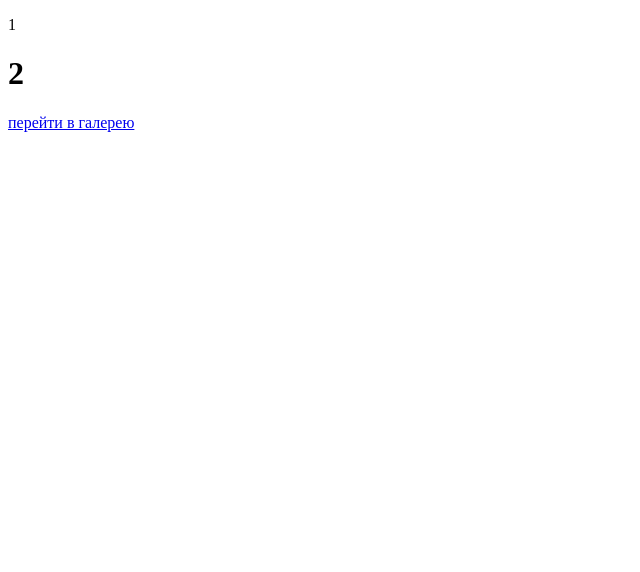
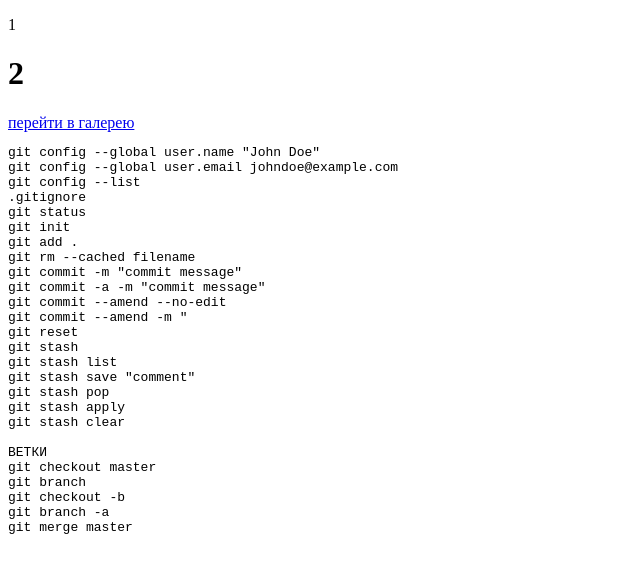
Before and after one commit to KoctyaShkimbov/domashnee, a plain HTML site: page index.html in a window 1280 px wide. Shown: the whole page, without its empty margins (0-640 px from the left). Drawn offline with Linux system fonts and the light colour scheme.

Commit message:
добавил команды гит которые проходили на уроке

```diff
--- a/index.html
+++ b/index.html
@@ -1,14 +1,45 @@
 <!DOCTYPE html>
 <html lang="zxx">
+
 <head>
     <meta charset="UTF-8">
     <meta http-equiv="X-UA-Compatible" content="IE=edge">
     <meta name="viewport" content="width=device-width, initial-scale=1.0">
     <title>Document</title>
 </head>
+
 <body>
     <p>1</p>
     <h1>2</h1>
     <a href="gallery.html" target="_blank">перейти в галерею</a>
+    <pre>
+git config --global user.name "John Doe"
+git config --global user.email johndoe@example.com
+git config --list
+.gitignore
+git status
+git init
+git add .
+git rm --cached filename
+git commit -m "commit message"
+git commit -a -m "commit message"
+git commit --amend --no-edit
+git commit --amend -m "
+git reset
+git stash
+git stash list
+git stash save "comment"
+git stash pop
+git stash apply
+git stash clear
+
+ВЕТКИ
+git checkout master
+git branch
+git checkout -b
+git branch -а
+git merge master
+    </pre>
 </body>
+
 </html>
```
